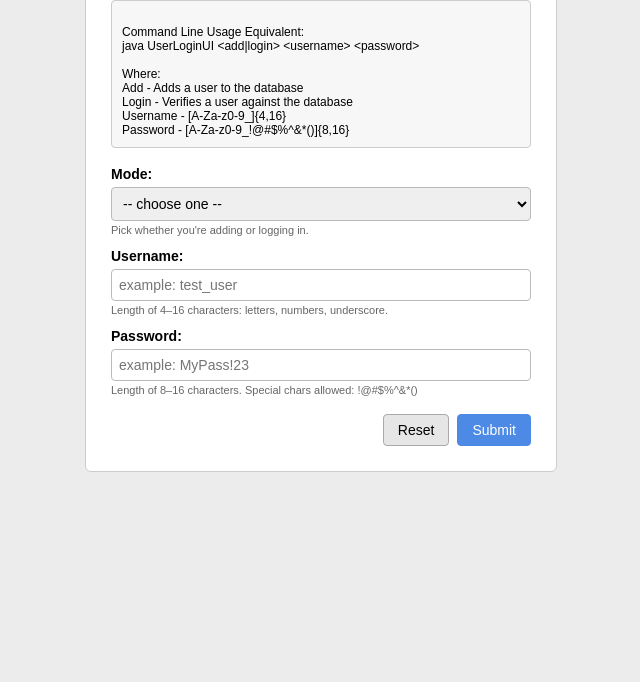
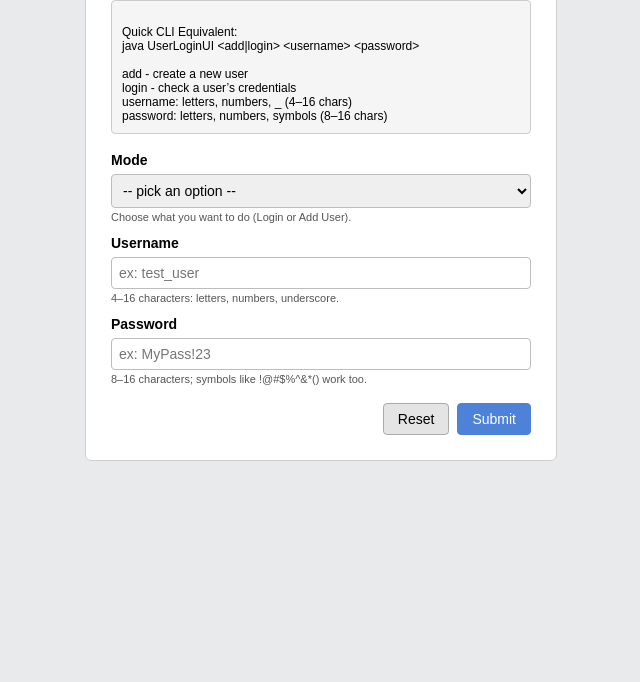
Before and after one commit to IsaacHager/CS331_Project_Password-Vault, a plain HTML site: page index.html in a window 1280 px wide. Shown: the part 118-800 px from the top of the page, without its empty margins (319-959 px from the left). Drawn offline with Linux system fonts and the light colour scheme.

Commit message:
Changed Wording & Tested Database

```diff
--- a/index.html
+++ b/index.html
@@ -6,7 +6,7 @@
     <style>
         body {
             font-family: Arial, sans-serif;
-            background: #ececec;
+            background: #e9eaec;
             margin: 0;
             padding: 0;
         }
@@ -14,21 +14,22 @@
         .container {
             max-width: 420px;
             margin: 40px auto;
-            background: #fff;
+            background: #ffffff;
             padding: 25px;
             border-radius: 6px;
-            border: 1px solid #ccc;
+            border: 1px solid #cfcfcf;
         }
 
         h1 {
             text-align: center;
             margin: 0 0 15px 0;
+            font-weight: normal;
         }
 
         .usage {
             font-size: 12px;
-            background: #f7f7f7;
-            border: 1px solid #ccc;
+            background: #f5f5f5;
+            border: 1px solid #cccccc;
             padding: 10px;
             border-radius: 4px;
             margin-bottom: 18px;
@@ -38,8 +39,8 @@
         label {
             display: block;
             margin-top: 12px;
+            font-size: 14px;
             font-weight: bold;
-            font-size: 14px;
         }
 
         input[type="text"],
@@ -47,16 +48,16 @@
         select {
             width: 100%;
             padding: 7px;
-            margin-top: 5px;
+            margin-top: 6px;
             border-radius: 4px;
-            border: 1px solid #bbb;
+            border: 1px solid #bdbdbd;
+            font-size: 14px;
             box-sizing: border-box;
-            font-size: 14px;
         }
 
         .hint {
             font-size: 11px;
-            color: #666;
+            color: #555;
             margin-top: 3px;
         }
 
@@ -76,13 +77,13 @@
         }
 
         .btn-primary {
-            background: #4d8ae6;
-            color: white;
-            border-color: #4d8ae6;
+            background: #4d82d8;
+            color: #fff;
+            border-color: #4d82d8;
         }
 
         .btn-secondary {
-            background: #e6e6e6;
+            background: #e4e4e4;
         }
     </style>
 </head>
@@ -91,51 +92,49 @@
         <h1>Password Manager</h1>
 
         <div class="usage">
-            Command Line Usage Equivalent:
+            Quick CLI Equivalent:
             java UserLoginUI &lt;add|login&gt; &lt;username&gt; &lt;password&gt;
 
-            Where:
-            Add - Adds a user to the database
-            Login - Verifies a user against the database
-            Username - [A-Za-z0-9_]{4,16}
-            Password - [A-Za-z0-9_!@#$%^&*()]{8,16}
+            add    - create a new user
+            login  - check a user’s credentials
+            username: letters, numbers, _ (4–16 chars)
+            password: letters, numbers, symbols (8–16 chars)
         </div>
 
-        <!-- Form for local testing -->
         <form action="http://localhost:8080/user-login" method="post">
-            <label for="mode">Mode:</label>
+            <label for="mode">Mode</label>
             <select id="mode" name="mode" required>
-                <option value="">-- choose one --</option>
+                <option value="">-- pick an option --</option>
                 <option value="add">Add (Creates user)</option>
-                <option value="login">Login (Checks user)</option>
+                <option value="login">Login (checks user)</option>
             </select>
-            <div class="hint">Pick whether you're adding or logging in.</div>
+            <div class="hint">Choose what you want to do (Login or Add User).</div>
 
-            <label for="username">Username:</label>
+            <label for="username">Username</label>
             <input
                 type="text"
                 id="username"
                 name="username"
-                placeholder="example: test_user"
+                placeholder="ex: test_user"
                 required
                 minlength="4"
                 maxlength="16"
                 pattern="[A-Za-z0-9_]{4,16}"
             />
-            <div class="hint">Length of 4–16 characters: letters, numbers, underscore.</div>
+            <div class="hint">4–16 characters: letters, numbers, underscore.</div>
 
-            <label for="password">Password:</label>
+            <label for="password">Password</label>
             <input
                 type="password"
                 id="password"
                 name="password"
-                placeholder="example: MyPass!23"
+                placeholder="ex: MyPass!23"
                 required
                 minlength="8"
                 maxlength="16"
                 pattern="[A-Za-z0-9_!@#$%^&*()]{8,16}"
             />
-            <div class="hint">Length of 8–16 characters. Special chars allowed: !@#$%^&*()</div>
+            <div class="hint">8–16 characters; symbols like !@#$%^&*() work too.</div>
 
             <div class="button-row">
                 <button type="reset" class="btn-secondary">Reset</button>
```
Also changed, not shown: stdDB.txt.
